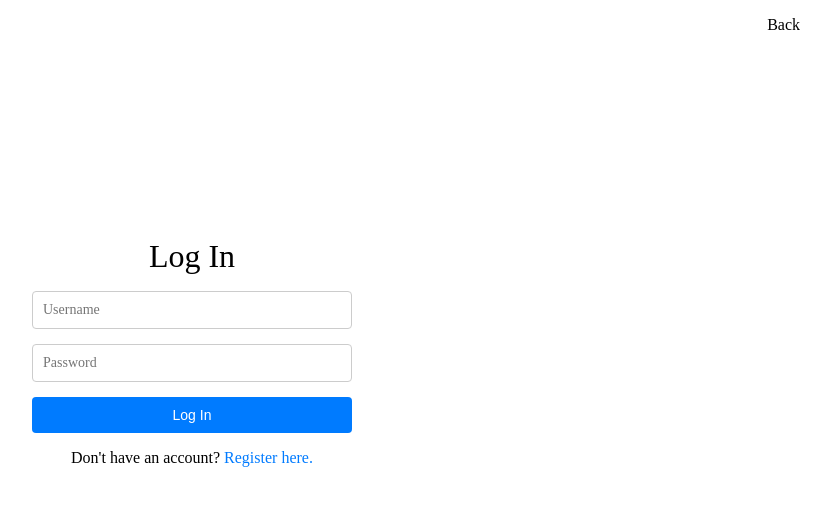
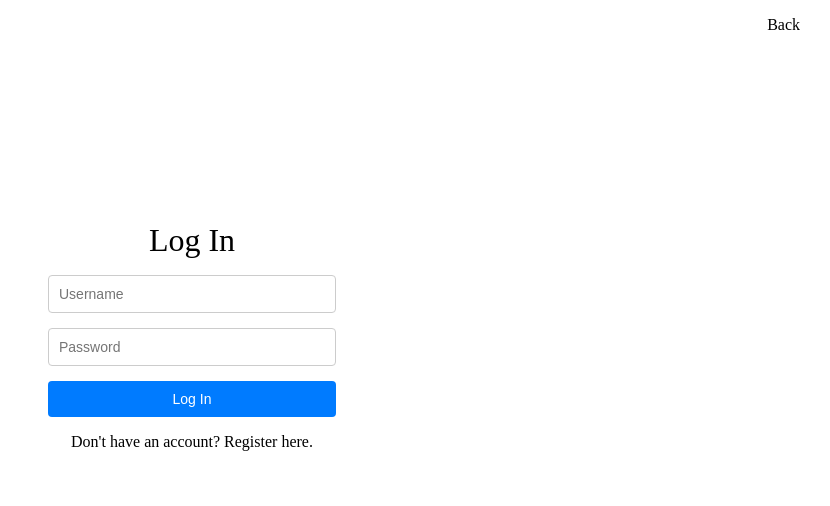
Before and after one commit to jas9n/pomodoro, a React (Vite) app in the folder frontend/: page /login in a window 1280 px wide. Shown: the top 506 px of the page, without its empty margins (448-1278 px from the left). Built offline with nearby package versions, Linux system fonts and the light colour scheme.

Commit message:
theme change functionality

```diff
--- a/frontend/src/App.jsx
+++ b/frontend/src/App.jsx
@@ -7,6 +7,7 @@
 import Settings from "./pages/Settings";
 import Stats from "./pages/Stats";
 import { AuthProvider } from './contexts/AuthContext';
+import { ThemeProvider, useTheme } from "./contexts/ThemeContext";
 import './styles/App.css';
 
 function Logout() {
@@ -14,9 +15,9 @@
   return <Navigate to="/" />;
 }
 
-function App() {
+function AppContent() {
+
   return (
-    <AuthProvider>
       <BrowserRouter>
         <Routes>
           {/* Public Routes */}
@@ -29,6 +30,15 @@
           <Route path="*" element={<NotFound />} />
         </Routes>
       </BrowserRouter>
+  );
+}
+
+function App() {
+  return (
+    <AuthProvider>
+      <ThemeProvider>
+        <AppContent />
+      </ThemeProvider>
     </AuthProvider>
   );
 }
--- a/frontend/src/components/Navbar.jsx
+++ b/frontend/src/components/Navbar.jsx
@@ -1,6 +1,7 @@
 import { NavLink, useNavigate } from 'react-router-dom';
 import { useContext } from 'react';
 import { AuthContext } from '../contexts/AuthContext';
+import { useTheme } from '../contexts/ThemeContext';
 import '../styles/Navbar.css';
 
 function Navbar() {
@@ -15,6 +16,8 @@
     const handleLogin = () => {
         navigate('/login');
     };
+
+    const { theme } = useTheme();
 
     return (
         <nav>
--- /dev/null
+++ b/frontend/src/contexts/ThemeContext.jsx
@@ -0,0 +1,33 @@
+import React, { createContext, useState, useContext, useEffect } from "react";
+
+// Create Theme Context
+const ThemeContext = createContext();
+
+// Custom Hook to Access Theme
+export const useTheme = () => useContext(ThemeContext);
+
+// Theme Provider
+export const ThemeProvider = ({ children }) => {
+  const [theme, setTheme] = useState('light'); // Default: Light theme
+
+  // Load saved theme from localStorage on initialization
+  useEffect(() => {
+    const savedTheme = localStorage.getItem('theme') || 'light'; // Default to 'light' if none is saved
+    setTheme(savedTheme);
+    document.body.className = savedTheme; // Apply theme class to body
+  }, []);
+
+  // Function to toggle the theme
+  const toggleGlobalTheme = () => {
+    const newTheme = theme === 'light' ? 'dark' : 'light';
+    setTheme(newTheme);
+    localStorage.setItem('theme', newTheme); // Save the new theme to localStorage
+    document.body.className = newTheme; // Apply theme class to body
+  };
+
+  return (
+    <ThemeContext.Provider value={{ theme, toggleGlobalTheme }}>
+      {children}
+    </ThemeContext.Provider>
+  );
+};
--- a/frontend/src/pages/Settings.jsx
+++ b/frontend/src/pages/Settings.jsx
@@ -1,15 +1,17 @@
 import { useState } from 'react';
 import { Link } from 'react-router-dom'
-
+import { useTheme } from '../contexts/ThemeContext';
 import '../styles/Settings.css';
 
 function Settings() {
   const [activeTab, setActiveTab] = useState('timer');
 
-  const toggleTimer = () => setActiveTab('timer');
-  const toggleSound = () => setActiveTab('sound');
+  const toggleTimers = () => setActiveTab('timer');
+  const toggleSounds = () => setActiveTab('sound');
   const toggleTasks = () => setActiveTab('tasks');
-  const toggleTheme = () => setActiveTab('theme');
+  const toggleThemes = () => setActiveTab('theme');
+
+  const { theme, toggleGlobalTheme } = useTheme();
 
   return (
     <div className="settings">
@@ -17,13 +19,13 @@
       <div className='content'>
       <div className="list">
         <p
-          onClick={toggleTimer}
+          onClick={toggleTimers}
           className={`tab ${activeTab === 'timer' ? 'active' : ''}`}
         >
           Timers
         </p>
         <p
-          onClick={toggleSound}
+          onClick={toggleSounds}
           className={`tab ${activeTab === 'sound' ? 'active' : ''}`}
         >
           Sounds
@@ -35,7 +37,7 @@
           Tasks
         </p>
         <p
-          onClick={toggleTheme}
+          onClick={toggleThemes}
           className={`tab ${activeTab === 'theme' ? 'active' : ''}`}
         >
           Theme
@@ -65,7 +67,9 @@
           <p>Task Settings</p>
         )}
         {activeTab === 'theme' && (
-          <p>Theme Settings</p>
+          <button onClick={toggleGlobalTheme}>
+            Switch to {theme === 'light' ? 'Dark' : 'Light'} Mode
+          </button>
         )}
       </div>
       </div>
--- a/frontend/src/styles/App.css
+++ b/frontend/src/styles/App.css
@@ -1,7 +1,52 @@
-body {
-    font-family: 'Times New Roman', Times, serif;
-}
+/* styles/App.css */
 
-input {
-    font-family: 'Times New Roman', Times, serif;
-}
+/* Reset Default Browser Styles */
+* {
+    margin: 0;
+    padding: 0;
+    box-sizing: border-box;
+  }
+
+  /* Ensure Full-Height Coverage */
+  html, body, #root {
+    height: 100%;
+  }
+
+  /* Theme Styles */
+  .light {
+    background-color: #fff;
+    color: #000;
+  }
+
+  .light a {
+    color: #000; /* Blue link for light theme */
+    text-decoration: none;
+  }
+
+  .light a:hover {
+    text-decoration: underline;
+  }
+
+  .light input {
+    border: 1px solid #ccc;
+  }
+
+  .dark {
+    background-color: #1a1a1a;
+    color: #ffffff;
+  }
+
+  .dark a {
+    color: #fff; /* Yellow link for dark theme */
+    text-decoration: none;
+  }
+
+  .dark a:hover {
+    text-decoration: underline;
+  }
+
+  .dark input {
+    border: 1px solid #ccc;
+    background-color: #1a1a1a;
+    color: #ccc;
+  }
--- a/frontend/src/styles/Form.css
+++ b/frontend/src/styles/Form.css
@@ -1,5 +1,5 @@
 .form-container {
-    width: 20rem;
+    width: 22rem;
     margin: 0 auto;
     padding: 2rem;
     /* border: 1px solid #ccc;
@@ -68,10 +68,12 @@
 }
 
 .swap > p {
+    margin-top: 1rem;
     margin-right: 4px;
 }
 
 .signin {
+    margin-top: 1rem;
     text-decoration: none;
     color: #007bff;
 }
--- a/frontend/src/styles/Settings.css
+++ b/frontend/src/styles/Settings.css
@@ -50,6 +50,7 @@
 }
 
 .timer > div > p {
+    margin-bottom: 0.5rem;
     font-size: 1rem;
 }
 
```
